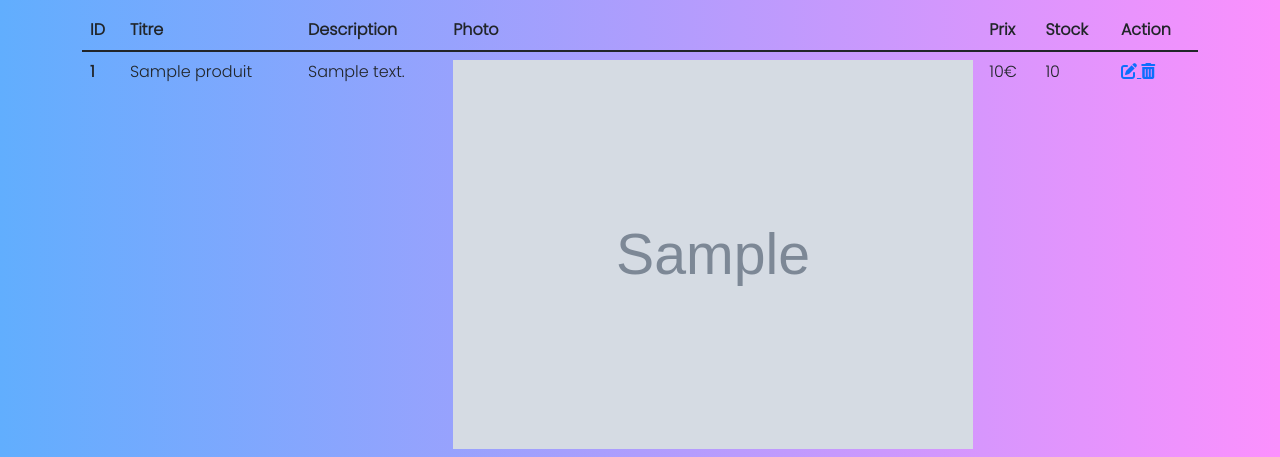
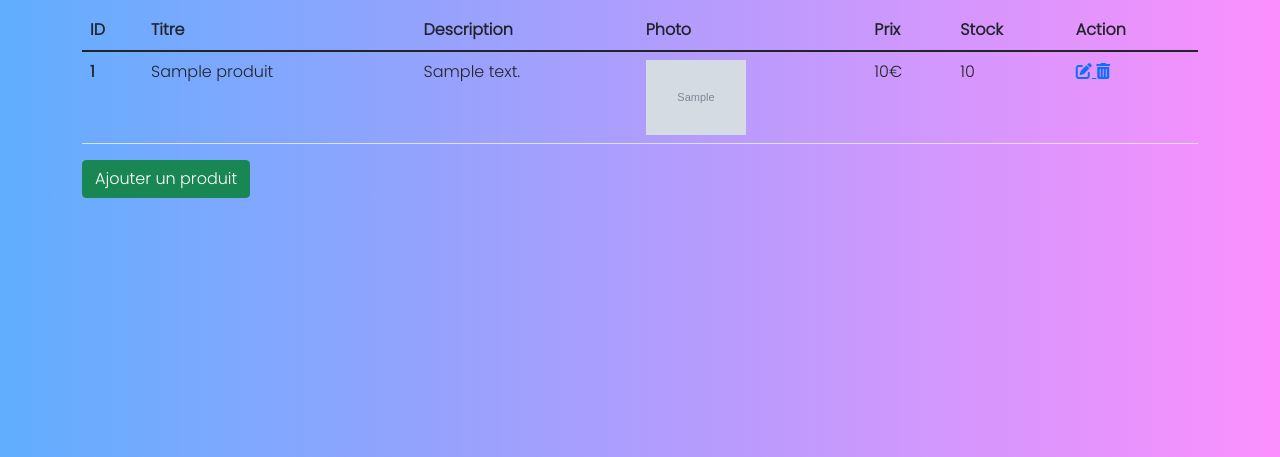
Before and after one commit to GregoireBa/DonutsV1, a Symfony app: template templates/admin/list_produits.html.twig in a window 1280 px wide. Shown: the part 68-525 px from the top of the page. Run offline with Twig, Linux system fonts and the light colour scheme; the template is opened without the code that fills it: most values are stand-ins (such as "Sample title", 1, 10 or a date in 2020); grey boxes marked "Sample" are stand-in pictures; some libraries are stand-ins or nearby versions.

Commit message:
Update
uo

```diff
--- a/public/css/style.css
+++ b/public/css/style.css
@@ -37,6 +37,9 @@ h1 {
 
 img {
     width: 100%;
+}
+.img-tab{
+    max-width:100px;
 }
 
 /* MENU */
--- a/templates/admin/list_produits.html.twig
+++ b/templates/admin/list_produits.html.twig
@@ -23,7 +23,7 @@
 						<th scope="row">{{produit.id}}</th>
 						<td>{{produit.titre}}</td>
 						<td>{{produit.description}}</td>
-						<td><img src="{{ asset("media/" ~ produit.photo) }}" alt="Donut" width="100px"></td>
+						<td><img class="img-tab" src="{{ asset("media/" ~ produit.photo) }}"></td>
 						<td>{{produit.prix}}€</td>
 						<td>{{produit.stock}}</td>
 						<td>
--- a/templates/base.html.twig
+++ b/templates/base.html.twig
@@ -4,7 +4,7 @@
 		<meta charset="UTF-8">
 		<meta http-equiv="X-UA-Compatible" content="IE=edge">
 		<meta name="viewport" content="width=device-width, initial-scale=1.0">
-		<link rel="shortcut icon" href="../img/favicon.png" type="image/png">
+		<link rel="shortcut icon" href="{{ asset('media/favicon.png') }}" type="image/png">
 		<link href="https://cdn.jsdelivr.net/npm/bootstrap@5.1.3/dist/css/bootstrap.min.css" rel="stylesheet" integrity="sha384-1BmE4kWBq78iYhFldvKuhfTAU6auU8tT94WrHftjDbrCEXSU1oBoqyl2QvZ6jIW3" crossorigin="anonymous">
 		<script src="https://code.jquery.com/jquery-3.6.0.js" integrity="sha256-H+K7U5CnXl1h5ywQfKtSj8PCmoN9aaq30gDh27Xc0jk=" crossorigin="anonymous"></script>
 		<link rel="preconnect" href="https://fonts.googleapis.com">
@@ -22,7 +22,7 @@
 		<nav class="navbar navbar-expand-lg">
 			<div class="container-fluid">
 
-				<a class="navbar-brand" href="main"><img class="logo" src="../img/logoV2.png"></a>
+				<a class="navbar-brand" href="{{ path ('app_main') }}"><img class="logo" src="{{ asset('media/logov2.png') }}"></a>
 
 				<button class="navbar-toggler" type="button" data-bs-toggle="collapse" data-bs-target="#navbarsExample05" aria-controls="navbarsExample05" aria-expanded="false" aria-label="Toggle navigation">
 					<i class="fa-solid fa-bars-staggered"></i>
@@ -44,7 +44,7 @@
 
 
 						{# BOUTON CONNEXION SI PAS LOG #}
-						<a href="login"><button class="btn-connexion btn-co">Connexion</button></a>
+						<a href="{{ path ('app_login') }}"><button class="btn-connexion btn-co">Connexion</button></a>
 
 						{# PANIER #}
 						{# <div class="box-panier">
```
Also changed, not shown: img/LogoV3.png (deleted), img/donuts.png (deleted), public/media/Logo.png (added), public/media/favicon.png (added), public/media/food.svg (added), public/media/logoV2.png (added), public/media/v1-626667b2728a6.png (deleted), public/media/v4-6266696928e66.png (deleted), 1 other file.
